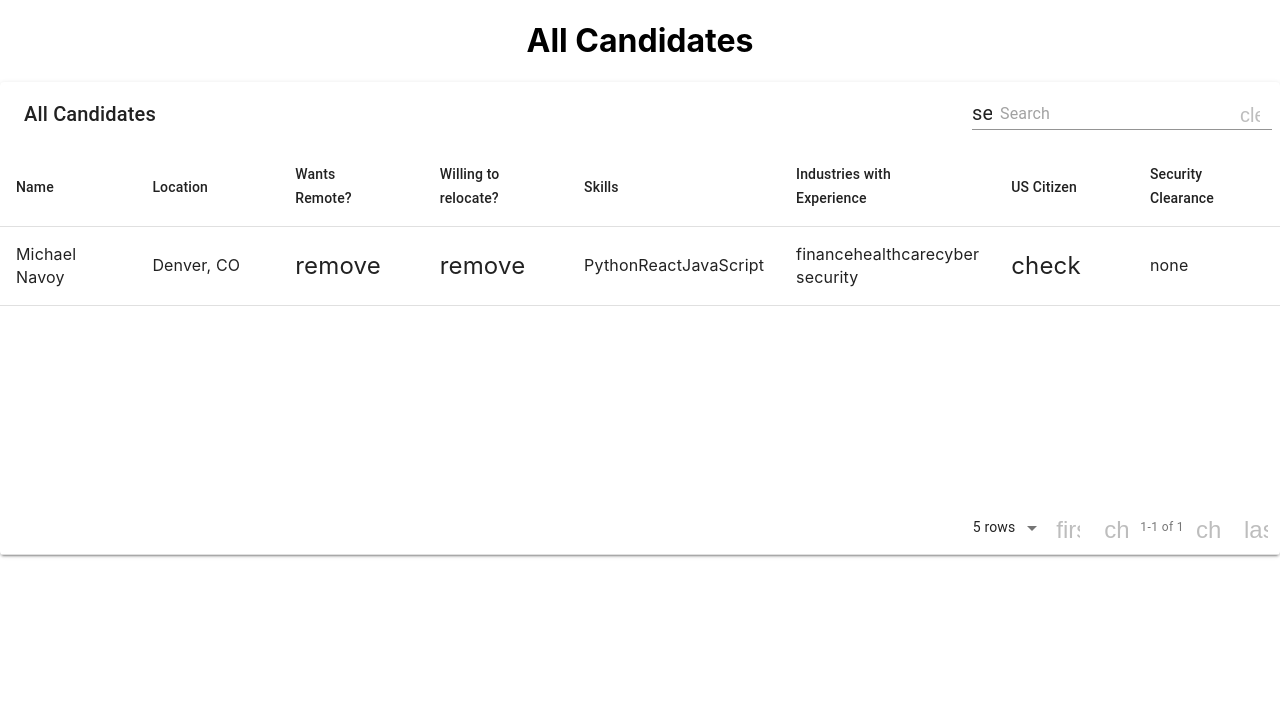
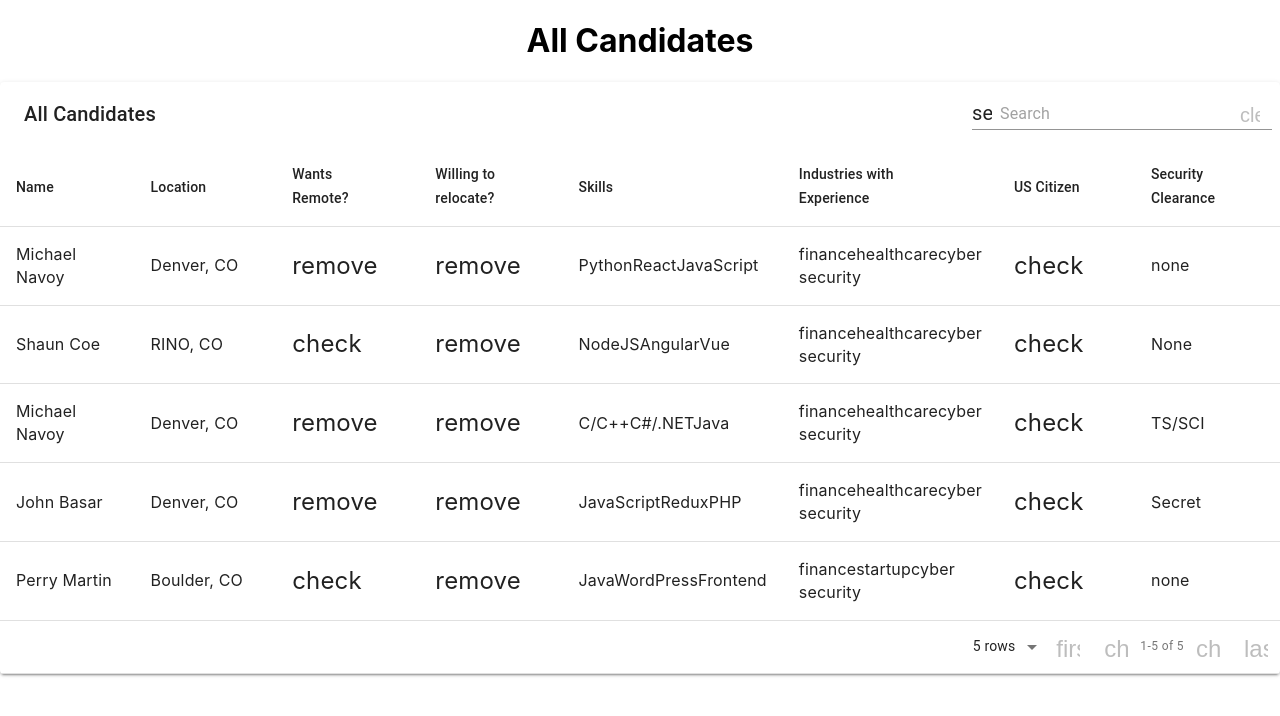
Before and after one commit to mnavoy4/HCRmatcher2, a React (Create React App) app in the folder frontend/: page / in a window 1280 px wide. Shown: the top 716 px of the page. Built offline with nearby package versions, Linux system fonts and the light colour scheme.

Commit message:
multiple rows rendering

```diff
--- a/frontend/src/data.js
+++ b/frontend/src/data.js
@@ -9,101 +9,46 @@ export default {
       industriesWorkedIn: ["finance", "healthcare", "cyber security"],
       usCitizen: true,
       clearance: 'none'
+    },
+    {
+      name: "Shaun Coe",
+      location: 'RINO, CO',
+      wantsRemote: true,
+      willingToRelocate: false,
+      skills: ["NodeJS", "Angular", "Vue"],
+      industriesWorkedIn: ["finance", "healthcare", "cyber security"],
+      usCitizen: true,
+      clearance: "None"
+    },
+    {
+      name: "Michael Navoy",
+      location: 'Denver, CO',
+      wantsRemote: false,
+      willingToRelocate: false,
+      skills: ["C/C++", "C#/.NET", "Java"],
+      industriesWorkedIn: ["finance", "healthcare", "cyber security"],
+      usCitizen: true,
+      clearance: "TS/SCI"
+    },
+    {
+      name: "John Basar",
+      location: 'Denver, CO',
+      wantsRemote: false,
+      willingToRelocate: false,
+      skills: ["JavaScript", 'Redux', "PHP"],
+      industriesWorkedIn: ["finance", "healthcare", "cyber security"],
+      usCitizen: true,
+      clearance: "Secret"
+    },
+    {
+      name: "Perry Martin",
+      location: 'Boulder, CO',
+      wantsRemote: true,
+      willingToRelocate: false,
+      skills: ["Java", "WordPress", "Frontend"],
+      industriesWorkedIn: ["finance", "startup", "cyber security"],
+      usCitizen: true,
+      clearance: 'none'
     }
-    // {
-    //   name: "Shaun Coe",
-    //   location: 'RINO, CO',
-    //   wantsRemote: true,
-    //   willingToRelocate: false,
-    //   skills: [
-    //     {
-    //       name: 'Python',
-    //       experienceInYears: 10
-    //     },
-    //     {
-    //       name: 'SQL',
-    //       experienceInYears: 6
-    //     },
-    //     {
-    //       name: 'Ruby on Rails',
-    //       experienceInYears: 2
-    //     },
-    //   ],
-    //   industriesWorkedIn: ["finance", "healthcare", "cyber security"],
-    //   usCitizen: true,
-    //   clearance: {
-    //     haveOrNot: false,
-    //     type: 'none'
-    //   }
-    // },
-    // {
-    //   name: "Michael Navoy",
-    //   location: 'Denver, CO',
-    //   wantsRemote: false,
-    //   willingToRelocate: false,
-    //   skills: [
-    //     {
-    //       name: 'C+',
-    //       experienceInYears: 3
-    //     },
-    //     {
-    //       name: 'Java',
-    //       experienceInYears: 6
-    //     },
-    //     {
-    //       name: 'NodeJS',
-    //       experienceInYears: 19
-    //     },
-    //   ],
-    //   industriesWorkedIn: ["finance", "healthcare", "cyber security"],
-    //   usCitizen: true,
-    //   clearance: "TS/SCI"
-    // },
-    // {
-    //   name: "John Basar",
-    //   location: 'Denver, CO',
-    //   wantsRemote: false,
-    //   willingToRelocate: false,
-    //   skills: [
-    //     {
-    //       name: 'Pandas',
-    //       experienceInYears: 3
-    //     },
-    //     {
-    //       name: 'C/C++',
-    //       experienceInYears: 6
-    //     },
-    //     {
-    //       name: 'React',
-    //       experienceInYears: 2
-    //     },
-    //   ],
-    //   industriesWorkedIn: ["finance", "healthcare", "cyber security"],
-    //   usCitizen: true,
-    //   clearance: "Secret"
-    // },
-    // {
-    //   name: "Perry Martin",
-    //   location: 'Boulder, CO',
-    //   wantsRemote: true,
-    //   willingToRelocate: false,
-    //   skills: [
-    //     {
-    //       name: 'PHP',
-    //       experienceInYears: 2
-    //     },
-    //     {
-    //       name: 'JavaScript',
-    //       experienceInYears: 10
-    //     },
-    //     {
-    //       name: 'Ruby',
-    //       experienceInYears: 2
-    //     },
-    //   ],
-    //   industriesWorkedIn: ["finance", "startup", "cyber security"],
-    //   usCitizen: true,
-    //   clearance: 'none'
-    // },
   ]
 }
```
